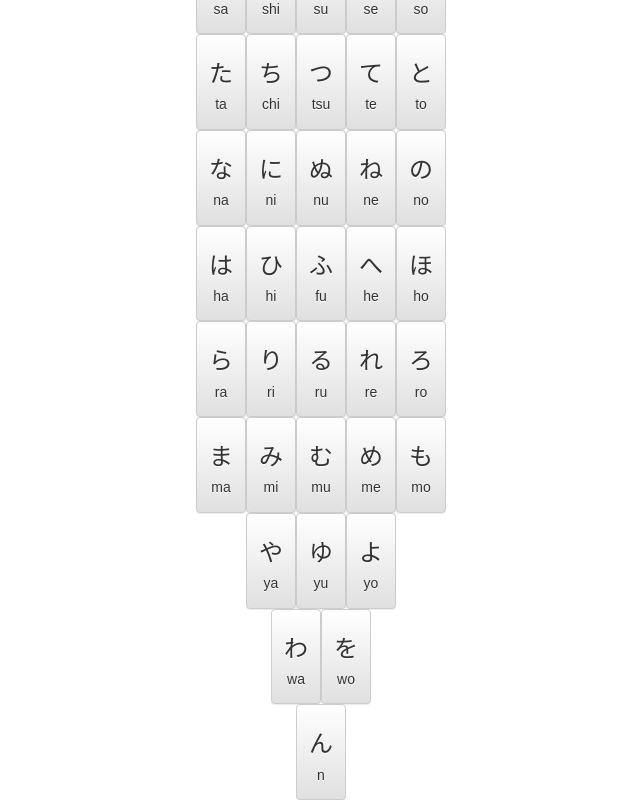
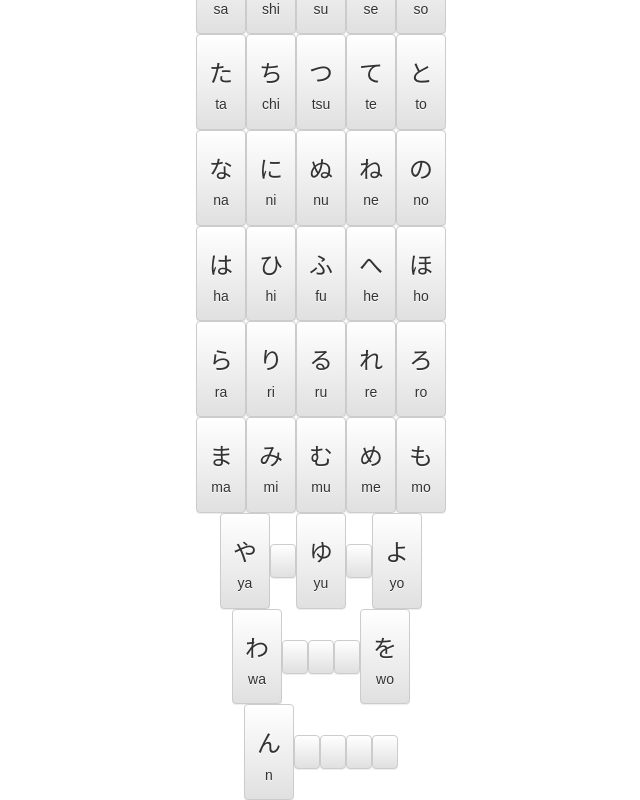
Before and after one commit to janclarin/right-kana, a React (Create React App) app: page / in a window 1280 px wide. Shown: the part 407-1207 px from the top of the page, without its empty margins (319-959 px from the left). Built offline with nearby package versions, Linux system fonts and the light colour scheme.

Commit message:
Add dummy kana elements for consistency

```diff
--- a/src/constants/kana.js
+++ b/src/constants/kana.js
@@ -58,15 +58,24 @@ export const HIRAGANA = [
   ],
   [
     { 'romaji': 'ya', 'kana': 'や'},
+    { 'romaji': '', 'kana': ''},
     { 'romaji': 'yu', 'kana': 'ゆ'},
+    { 'romaji': '', 'kana': ''},
     { 'romaji': 'yo', 'kana': 'よ'},
   ],
   [
     { 'romaji': 'wa', 'kana': 'わ'},
+    { 'romaji': '', 'kana': ''},
+    { 'romaji': '', 'kana': ''},
+    { 'romaji': '', 'kana': ''},
     { 'romaji': 'wo', 'kana': 'を'},
   ],
   [
-    { 'romaji': 'n', 'kana': 'ん'}
+    { 'romaji': 'n', 'kana': 'ん'},
+    { 'romaji': '', 'kana': ''},
+    { 'romaji': '', 'kana': ''},
+    { 'romaji': '', 'kana': ''},
+    { 'romaji': '', 'kana': ''},
   ]
 ];
 
@@ -129,85 +138,23 @@ export const KATAKANA = [
   ],
   [
     { 'romaji': 'ya', 'kana': 'ヤ' },
+    { 'romaji': '', 'kana': ''},
     { 'romaji': 'yu', 'kana': 'ユ' },
+    { 'romaji': '', 'kana': ''},
     { 'romaji': 'yo', 'kana': 'ヨ' },
   ],
   [
     { 'romaji': 'wa', 'kana': 'ワ' },
+    { 'romaji': '', 'kana': ''},
+    { 'romaji': '', 'kana': ''},
+    { 'romaji': '', 'kana': ''},
     { 'romaji': 'wo', 'kana': 'ヲ' },
   ],
   [
-    { 'romaji': 'n', 'kana': 'ン' }
+    { 'romaji': 'n', 'kana': 'ン' },
+    { 'romaji': '', 'kana': ''},
+    { 'romaji': '', 'kana': ''},
+    { 'romaji': '', 'kana': ''},
+    { 'romaji': '', 'kana': ''},
   ]
 ];
-
-export const KANA = [
-  [
-    { 'romaji': 'a', 'hiragana': 'あ', 'katakana': 'ア' },
-    { 'romaji': 'i', 'hiragana': 'い', 'katakana': 'イ' },
-    { 'romaji': 'u', 'hiragana': 'う', 'katakana': 'ウ' },
-    { 'romaji': 'e', 'hiragana': 'え', 'katakana': 'エ' },
-    { 'romaji': 'o', 'hiragana': 'お', 'katakana': 'オ' },
-  ],
-  [
-    { 'romaji': 'ka', 'hiragana': 'か', 'katakana': 'カ' },
-    { 'romaji': 'ki', 'hiragana': 'き', 'katakana': 'キ' },
-    { 'romaji': 'ku', 'hiragana': 'く', 'katakana': 'ク' },
-    { 'romaji': 'ke', 'hiragana': 'け', 'katakana': 'ケ' },
-    { 'romaji': 'ko', 'hiragana': 'こ', 'katakana': 'コ' },
-  ],
-  [
-    { 'romaji': 'sa', 'hiragana': 'さ', 'katakana': 'サ' },
-    { 'romaji': 'shi', 'hiragana': 'し', 'katakana': 'シ' },
-    { 'romaji': 'su', 'hiragana': 'す', 'katakana': 'ス' },
-    { 'romaji': 'se', 'hiragana': 'せ', 'katakana': 'セ' },
-    { 'romaji': 'so', 'hiragana': 'そ', 'katakana': 'ソ' },
-  ],
-  [
-    { 'romaji': 'ta', 'hiragana': 'た', 'katakana': 'タ' },
-    { 'romaji': 'chi', 'hiragana': 'ち', 'katakana': 'チ' },
-    { 'romaji': 'tsu', 'hiragana': 'つ', 'katakana': 'ツ' },
-    { 'romaji': 'te', 'hiragana': 'て', 'katakana': 'テ' },
-    { 'romaji': 'to', 'hiragana': 'と', 'katakana': 'ト' },
-  ],
-  [
-    { 'romaji': 'na', 'hiragana': 'な', 'katakana': 'ナ' },
-    { 'romaji': 'ni', 'hiragana': 'に', 'katakana': 'ニ' },
-    { 'romaji': 'nu', 'hiragana': 'ぬ', 'katakana': 'ヌ' },
-    { 'romaji': 'ne', 'hiragana': 'ね', 'katakana': 'ネ' },
-    { 'romaji': 'no', 'hiragana': 'の', 'katakana': 'ノ' },
-  ],
-  [
-    { 'romaji': 'ha', 'hiragana': 'は', 'katakana': 'ハ' },
-    { 'romaji': 'hi', 'hiragana': 'ひ', 'katakana': 'ヒ' },
-    { 'romaji': 'fu', 'hiragana': 'ふ', 'katakana': 'フ' },
-    { 'romaji': 'he', 'hiragana': 'へ', 'katakana': 'ヘ' },
-    { 'romaji': 'ho', 'hiragana': 'ほ', 'katakana': 'ホ' },
-  ],
-  [
-    { 'romaji': 'ra', 'hiragana': 'ら', 'katakana': 'ラ' },
-    { 'romaji': 'ri', 'hiragana': 'り', 'katakana': 'リ' },
-    { 'romaji': 'ru', 'hiragana': 'る', 'katakana': 'ル' },
-    { 'romaji': 're', 'hiragana': 'れ', 'katakana': 'レ' },
-    { 'romaji': 'ro', 'hiragana': 'ろ', 'katakana': 'ロ' },
-  ],
-  [
-    { 'romaji': 'ma', 'hiragana': 'ま', 'katakana': 'マ' },
-    { 'romaji': 'mi', 'hiragana': 'み', 'katakana': 'ミ' },
-    { 'romaji': 'mu', 'hiragana': 'む', 'katakana': 'ム' },
-    { 'romaji': 'me', 'hiragana': 'め', 'katakana': 'メ' },
-    { 'romaji': 'mo', 'hiragana': 'も', 'katakana': 'モ' },
-  ],
-  [
-    { 'romaji': 'ya', 'hiragana': 'や', 'katakana': 'ヤ' },
-    { 'romaji': 'yu', 'hiragana': 'ゆ', 'katakana': 'ユ' },
-    { 'romaji': 'yo', 'hiragana': 'よ', 'katakana': 'ヨ' },
-  ],
-  [
-    { 'romaji': 'wa', 'hiragana': 'わ', 'katakana': 'ワ' },
-    { 'romaji': 'wo', 'hiragana': 'を', 'katakana': 'ヲ' },
-  ],
-  [
-    { 'romaji': 'n', 'hiragana': 'ん', 'katakana': 'ン' }
-  ]
-];
```
